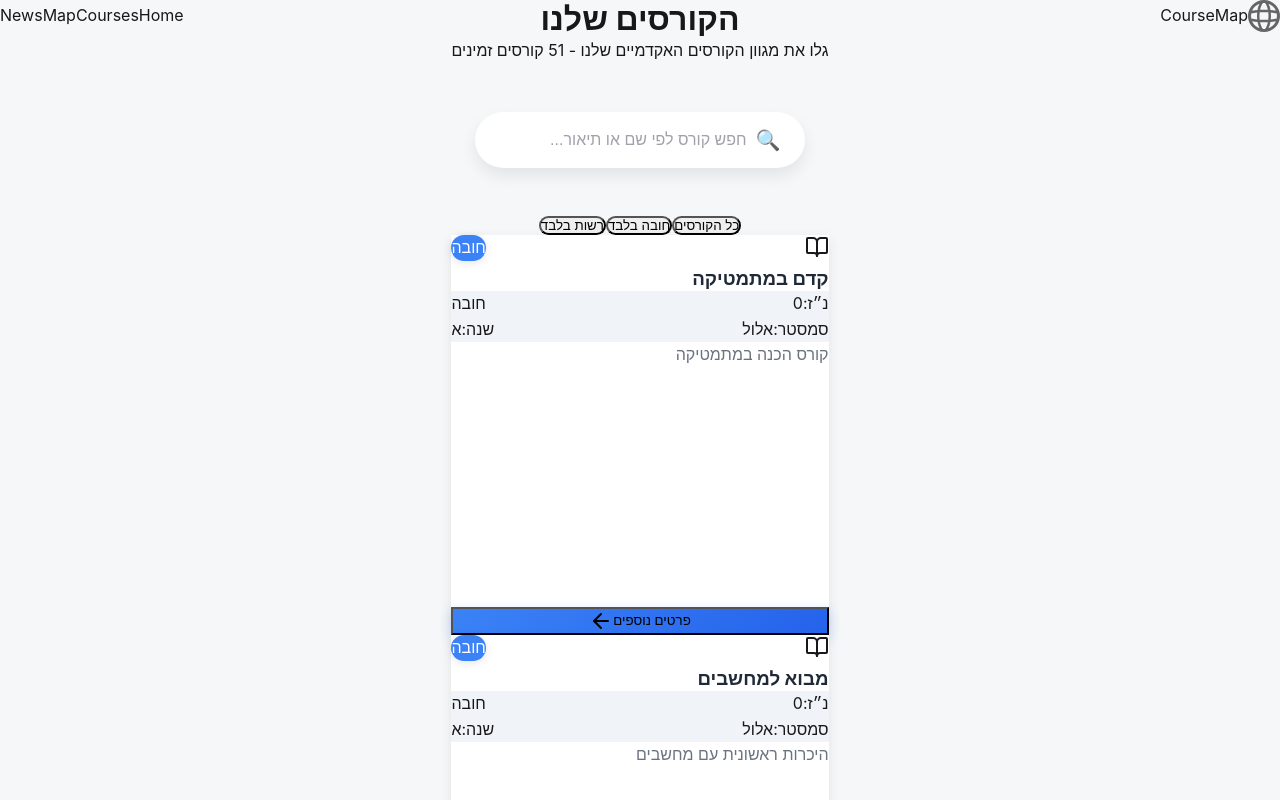
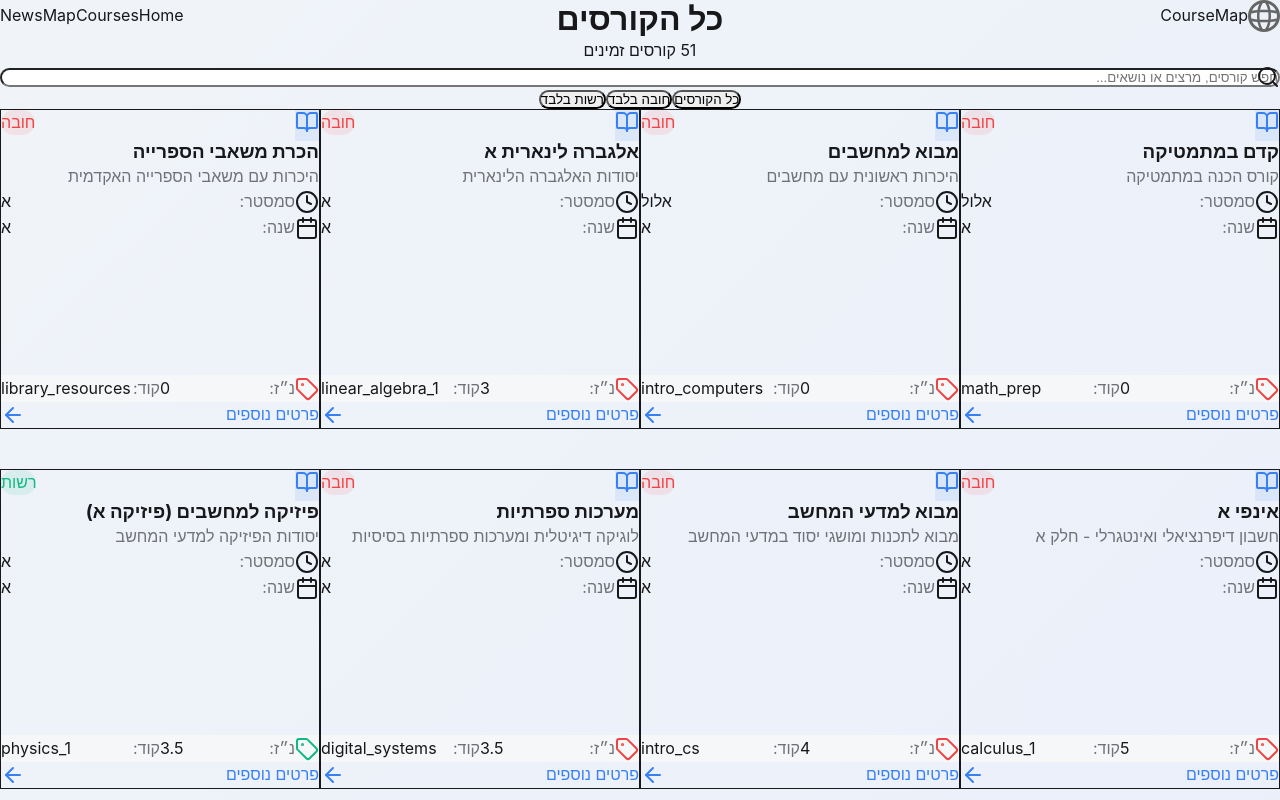
Before and after one commit to Meir-Crombie/course-map, a Next.js app: page /courses in a window 1280 px wide. Shown: the top 800 px of the page. Built offline with nearby package versions, Linux system fonts and the light colour scheme.

Commit message:
feat: Enhance CoursesPage and CourseCard - Implement optimized search and filter logic, improve layout and design, and add technical data display in CourseCard

```diff
--- a/src/app/courses/page.tsx
+++ b/src/app/courses/page.tsx
@@ -1,44 +1,41 @@
 "use client"
-import { useState, useMemo } from "react"
 import { motion } from "framer-motion"
-import Header from "@/components/Header"
-import Footer from "@/components/Footer"
-import CourseCard from "@/components/CourseCard"
-import SearchBar from "@/components/SearchBar"
-import coursesData from "@/data/courses.json"
+import { Search } from "lucide-react"
+import { useState } from "react"
+import Header from "../../components/Header"
+import Footer from "../../components/Footer"
+import CourseCard from "../../components/CourseCard"
+import coursesData from "../../data/courses.json"
 
 export default function CoursesPage() {
-  const [searchQuery, setSearchQuery] = useState("")
-  const [filterType, setFilterType] = useState<"all" | "mandatory" | "optional">("all")
   const courses = coursesData.courses
+  const [searchTerm, setSearchTerm] = useState("")
+  const [filterType, setFilterType] = useState("all")
 
-  // Optimized filtering with useMemo
-  const filteredCourses = useMemo(() =>
-    courses.filter((course) => {
-      // Search logic - match name OR description
-      const matchesSearch = searchQuery === "" ||
-        course.name.toLowerCase().includes(searchQuery.toLowerCase()) ||
-        (course.description?.toLowerCase().includes(searchQuery.toLowerCase()) ?? false)
+  const filteredCourses = courses.filter(course => {
+    const matchesSearch =
+      searchTerm === "" ||
+      course.name.includes(searchTerm) ||
+      course.description.includes(searchTerm)
 
-      // Filter logic - mandatory/optional
-      const matchesFilter = filterType === "all" ||
+    const matchesFilter =
+      filterType === "all" ||
       (filterType === "mandatory" && course.mandatory) ||
       (filterType === "optional" && !course.mandatory)
 
     return matchesSearch && matchesFilter
-    }),
-    [courses, searchQuery, filterType]
-  )
-
-  const handleSearch = (query: string) => {
-    setSearchQuery(query)
-  }
+  })
 
   return (
-    <div className="min-h-screen flex flex-col bg-gray-50" dir="rtl">
+    <div
+      className="min-h-screen flex flex-col"
+      style={{
+        background: "linear-gradient(135deg, #F0F4F8 0%, #E0E7FF 100%)",
+      }}
+    >
       <Header />
 
-      <main className="flex-1 max-w-7xl mx-auto px-4 sm:px-6 lg:px-8 py-12">
+      <main className="max-w-7xl mx-auto px-4 sm:px-6 lg:px-8 py-16 mt-16 flex-1">
         {/* Page Header */}
         <motion.div
           initial={{ opacity: 0, y: -20 }}
@@ -46,96 +43,86 @@ export default function CoursesPage() {
           transition={{ duration: 0.6 }}
           className="text-center mb-12"
         >
-          <h1 className="text-4xl font-bold text-center text-gray-900 mb-4">
-            הקורסים שלנו
+          <h1 className="text-4xl md:text-5xl font-bold mb-4 text-gray-800">
+            כל הקורסים
           </h1>
-
-          <p className="text-center text-gray-600 mb-10 max-w-2xl mx-auto">
-            גלו את מגוון הקורסים האקדמיים שלנו - {filteredCourses.length} קורסים זמינים
+          <p className="text-lg text-gray-500 mb-8">
+            {filteredCourses.length} קורסים זמינים
           </p>
 
-          {/* Search Bar Component */}
-          <div className="mb-10 max-w-xl mx-auto">
-            <SearchBar
-              onSearch={handleSearch}
-              placeholder="חפש קורס לפי שם או תיאור..."
+          {/* Search Bar */}
+          <div className="max-w-2xl mx-auto mb-6">
+            <div className="relative">
+              <Search className="absolute right-4 top-1/2 transform -translate-y-1/2 text-gray-400 w-5 h-5" />
+              <input
+                type="text"
+                placeholder="חפש קורסים, מרצים או נושאים..."
+                value={searchTerm}
+                onChange={(e) => setSearchTerm(e.target.value)}
+                className="w-full pr-12 pl-6 py-4 rounded-full bg-white shadow-md focus:ring-4 focus:ring-blue-200 focus:outline-none text-right transition-all placeholder-gray-400 text-gray-700"
               />
+            </div>
           </div>
 
           {/* Filter Buttons */}
           <div className="flex justify-center gap-3 flex-wrap">
+            {[
+              { label: "כל הקורסים", value: "all", color: "blue" },
+              { label: "חובה בלבד", value: "mandatory", color: "blue" },
+              { label: "רשות בלבד", value: "optional", color: "green" },
+            ].map(({ label, value, color }) => (
               <button
-              onClick={() => setFilterType("all")}
-              className={`px-6 py-2.5 rounded-full font-medium transition-all duration-300 shadow-md ${
-                filterType === "all"
-                  ? "bg-blue-600 text-white shadow-blue-200"
-                  : "bg-white text-gray-600 hover:bg-gray-50"
+                key={value}
+                onClick={() => setFilterType(value)}
+                className={`px-6 py-2.5 rounded-full font-medium transition-all shadow-sm hover:shadow-md hover:scale-105 duration-300 ${
+                  filterType === value
+                    ? `bg-${color}-500 text-white`
+                    : "bg-white text-gray-700"
                 }`}
               >
-              כל הקורסים
+                {label}
               </button>
-            <button
-              onClick={() => setFilterType("mandatory")}
-              className={`px-6 py-2.5 rounded-full font-medium transition-all duration-300 shadow-md ${
-                filterType === "mandatory"
-                  ? "bg-blue-600 text-white shadow-blue-200"
-                  : "bg-white text-gray-600 hover:bg-gray-50"
-              }`}
-            >
-              חובה בלבד
-            </button>
-            <button
-              onClick={() => setFilterType("optional")}
-              className={`px-6 py-2.5 rounded-full font-medium transition-all duration-300 shadow-md ${
-                filterType === "optional"
-                  ? "bg-green-600 text-white shadow-green-200"
-                  : "bg-white text-gray-600 hover:bg-gray-50"
-              }`}
-            >
-              רשות בלבד
-            </button>
+            ))}
           </div>
         </motion.div>
 
+        {/* Courses Grid */}
+        <div
+          className="grid gap-6 mb-12 place-items-center sm:grid-cols-2 lg:grid-cols-3"
+          style={{
+            gridTemplateColumns: "repeat(auto-fill, minmax(320px, 1fr))",
+            maxWidth: "1400px",
+            margin: "0 auto",
+          }}
+        >
+          {filteredCourses.map((course, index) => (
+            <motion.div
+              key={course.id}
+              initial={{ opacity: 0, y: 15 }}
+              animate={{ opacity: 1, y: 0 }}
+              transition={{ delay: index * 0.05 }}
+              className="w-full max-w-sm bg-white rounded-2xl shadow-lg hover:shadow-2xl hover:scale-[1.02] transition-all duration-300 min-h-[360px] flex flex-col justify-between"
+            >
+              <CourseCard course={course} index={index} />
+            </motion.div>
+          ))}
+        </div>
+
         {/* Empty State */}
-        {filteredCourses.length === 0 ? (
+        {filteredCourses.length === 0 && (
           <motion.div
             initial={{ opacity: 0 }}
             animate={{ opacity: 1 }}
             className="text-center py-20"
           >
-            <div className="text-6xl mb-4 rounded-full w-24 h-24 flex items-center justify-center mx-auto bg-blue-50">
+            <div className="text-6xl mb-4 rounded-full w-24 h-24 flex items-center justify-center mx-auto bg-blue-100">
               📚
             </div>
-            <h3 className="text-xl font-semibold text-gray-900 mb-2">
+            <h3 className="text-xl font-semibold text-blue-700 mb-2">
               לא נמצאו קורסים
             </h3>
-            <p className="text-gray-500 text-lg mb-4">
-              {searchQuery
-                ? `לא נמצאו קורסים עבור "${searchQuery}"`
-                : "אין קורסים זמינים כרגע"
-              }
-            </p>
-            {searchQuery && (
-              <button
-                onClick={() => setSearchQuery("")}
-                className="mt-4 text-blue-600 hover:underline font-medium"
-              >
-                נקה חיפוש
-              </button>
-            )}
+            <p className="text-gray-600">נסה לשנות את החיפוש או הסינון</p>
           </motion.div>
-        ) : (
-          /* Responsive Grid Layout: 1→2→3 columns */
-          <div className="grid grid-cols-1 sm:grid-cols-2 lg:grid-cols-3 gap-8 place-items-stretch">
-            {filteredCourses.map((course, index) => (
-              <CourseCard
-                key={course.id}
-                course={course}
-                index={index}
-              />
-            ))}
-          </div>
         )}
       </main>
 
--- a/src/app/globals.css
+++ b/src/app/globals.css
@@ -247,3 +247,17 @@ a:focus-visible {
     padding: 24px 16px;
   }
 }
+/* עיצוב נתונים טכניים בתוך הכרטיס - כדי להבטיח קריאה נכונה של קודים ומספרים */
+.data-label {
+    /* התווית (למשל: נ"ז:, קוד:) תמיד מימין לשמאל */
+    direction: rtl;
+    unicode-bidi: embed;
+}
+
+.data-value {
+    /* הערך (המספר, הקוד) צריך להיות משמאל לימין כדי לקרוא אותו נכון */
+    direction: ltr;
+    unicode-bidi: embed;
+    text-align: left; /* יישור שמאלה בתוך המקום שלו */
+    margin-right: auto; /* דוחף אותו לקצה השני */
+}
--- a/src/components/CourseCard.tsx
+++ b/src/components/CourseCard.tsx
@@ -1,6 +1,6 @@
 "use client"
 import { motion } from "framer-motion"
-import { ArrowLeft, BookOpen } from "lucide-react"
+import { ArrowLeft, BookOpen, Tag, Calendar, Clock } from "lucide-react"
 import Link from "next/link"
 
 interface CourseCardProps {
@@ -19,115 +19,105 @@ interface CourseCardProps {
 }
 
 export default function CourseCard({ course, index }: CourseCardProps) {
+  const isMandatory = course.mandatory
+
+  // הגדרות סגנון מתוך משתני ה-CSS
+  const statusColor = isMandatory
+    ? "var(--color-mandatory)"
+    : "var(--color-optional)"
+
+  const statusBg = isMandatory
+    ? "rgba(239, 68, 68, 0.1)"
+    : "rgba(16, 185, 129, 0.1)"
+
+  const mainIconColor = "text-blue-600" // נשאר כקלאס ברירת מחדל של טיילווינד
+
   return (
-    <motion.article
-      initial={{ opacity: 0, y: 30 }}
-      animate={{ opacity: 1, y: 0 }}
-      transition={{ duration: 0.5, delay: index * 0.05 }}
-      whileHover={{
-        y: -8,
-        boxShadow: "0 20px 40px rgba(59, 130, 246, 0.15)"
-      }}
-      className="h-full"
+    <Link
+      href={`/courses/${course.id}`}
+      className="h-full block group course-card"
     >
-      <div
-        className="rounded-2xl p-6 transition-all duration-300 flex flex-col h-full"
+      <motion.article
+        initial={{ opacity: 0, y: 30 }}
+        animate={{ opacity: 1, y: 0 }}
+        transition={{ duration: 0.6, delay: index * 0.07, ease: "easeOut" }}
+        whileHover={{
+          y: -6,
+          boxShadow: "var(--shadow-card)",
+        }}
+        className="bg-white rounded-3xl p-7 transition-all duration-300 flex flex-col border border-gray-100 hover:border-gray-200"
         style={{
-          background: "white",
-          boxShadow: "0 4px 12px rgba(0, 0, 0, 0.08)",
-          minHeight: "400px",
-          maxHeight: "400px"
+          minHeight: "100%",
+          maxHeight: "100%",
+          boxShadow: "var(--shadow-sm)",
         }}
+        dir="rtl" // הגדרה גורפת לכיווניות מימין לשמאל
       >
-        {/* Status Badge */}
+        {/* TOP SECTION: Icon, Badge, and Title */}
         <div className="flex justify-between items-start mb-4">
-          <div className="p-2.5 rounded-xl bg-blue-50">
-            <BookOpen className="w-5 h-5 text-blue-600" />
+          {/* Main Icon - שימוש במשתנה primary מה-CSS */}
+          <div className="p-3 rounded-xl" style={{ backgroundColor: 'rgba(56, 128, 245, 0.1)' }}>
+            <BookOpen className="w-5 h-5" style={{ color: 'var(--color-primary)' }} />
           </div>
+
+          {/* Badge (חובה/רשות) */}
           <span
-            className="px-4 py-1.5 rounded-full text-xs font-bold"
-            style={{
-              backgroundColor: course.mandatory ? "#3B82F6" : "#10B981",
-              color: "white",
-              boxShadow: "0 2px 8px rgba(0, 0, 0, 0.1)"
-            }}
+            className={`px-3 py-1 text-xs font-semibold rounded-full`}
+            style={{ backgroundColor: statusBg, color: statusColor }}
           >
-            {course.mandatory ? 'חובה' : 'רשות'}
+            {isMandatory ? "חובה" : "רשות"}
           </span>
         </div>
 
-        {/* Course Title */}
-        <h3
-          className="text-xl font-bold mb-3 line-clamp-2"
-          style={{
-            color: "#1F2937",
-            lineHeight: "1.3"
-          }}
-        >
+        {/* Title and Description */}
+        <h3 className="text-2xl font-extrabold mb-1 leading-tight line-clamp-2" style={{ color: 'var(--color-text-primary)' }}>
           {course.name}
         </h3>
 
-        {/* Metadata */}
-        <div className="mb-3 space-y-2">
-          <div
-            className="flex items-center justify-between px-3 py-2 rounded-lg"
-            style={{ backgroundColor: "#F0F4F8" }}
-          >
-            <div className="flex items-center gap-2 text-sm">
-              <span className="font-semibold text-gray-700">נ״ז:</span>
-              <span className="font-bold text-blue-600">{course.credits}</span>
-            </div>
-            <div className="h-4 w-px bg-gray-300" />
-            <div className="text-sm text-gray-600">
-              {course.mandatory ? 'חובה' : 'רשות'}
-            </div>
+        <p className="text-sm line-clamp-2 mb-5 leading-relaxed" style={{ color: 'var(--color-text-secondary)' }}>
+          {course.description || "תיאור קצר לא זמין. אנא בדוק את פרטי הקורס המלאים למידע נוסף."}
+        </p>
+
+        {/* INFO BLOCKS: Semester and Year (שומרים על סידור Flexbox נקי) */}
+        <div className="mb-5 mt-2 space-y-2">
+          {/* סמסטר */}
+          <div className="flex items-center text-sm px-3 py-1">
+            <Clock className="w-4 h-4 ml-2 text-amber-500" />
+            <span className="font-medium" style={{ color: 'var(--color-text-secondary)' }}>סמסטר:</span>
+            <span className="mr-auto font-bold text-left" style={{ color: 'var(--color-text-primary)' }}>{course.semester}</span>
           </div>
 
-          <div
-            className="flex items-center justify-between px-3 py-2 rounded-lg"
-            style={{ backgroundColor: "#F0F4F8" }}
-          >
-            <div className="flex items-center gap-2 text-sm">
-              <span className="font-semibold text-gray-700">סמסטר:</span>
-              <span className="text-gray-900">{course.semester}</span>
-            </div>
-            <div className="h-4 w-px bg-gray-300" />
-            <div className="flex items-center gap-2 text-sm">
-              <span className="font-semibold text-gray-700">שנה:</span>
-              <span className="text-gray-900">{course.year}</span>
-            </div>
+          {/* שנה */}
+          <div className="flex items-center text-sm px-3 py-1">
+            <Calendar className="w-4 h-4 ml-2 text-indigo-500" />
+            <span className="font-medium" style={{ color: 'var(--color-text-secondary)' }}>שנה:</span>
+            <span className="mr-auto font-bold text-left" style={{ color: 'var(--color-text-primary)' }}>{course.year}</span>
           </div>
         </div>
 
-        {/* Description */}
-        <p
-          className="text-sm mb-4 line-clamp-3 flex-grow"
-          style={{
-            color: "#6B7280",
-            lineHeight: "1.6"
-          }}
-        >
-          {course.description}
-        </p>
+        {/* Technical Data (נ״ז + קוד) - סידור סופי עם קלאסים גלובליים */}
+        <div className="grid grid-cols-2 gap-3 mb-5 pt-4 mt-auto border-t" style={{ borderColor: 'var(--color-bg-main)' }}>
 
-        {/* Button */}
-        <div className="mt-auto">
-          <Link href={`/courses/${course.id}`}>
-            <motion.button
-              whileHover={{ scale: 1.02 }}
-              whileTap={{ scale: 0.98 }}
-              className="w-full text-white font-semibold py-3 px-4 rounded-xl transition-all duration-300 flex items-center justify-center text-sm group"
-              style={{
-                background: "linear-gradient(135deg, #3B82F6 0%, #2563EB 100%)",
-                boxShadow: "0 4px 12px rgba(59, 130, 246, 0.3)"
-              }}
-            >
-              <span>פרטים נוספים</span>
-              <ArrowLeft className="w-4 h-4 mr-2 group-hover:translate-x-1 transition-transform" />
-            </motion.button>
-          </Link>
+          {/* נ״ז */}
+          <div className="flex items-center justify-start text-xs px-3 py-2 rounded-xl" style={{ backgroundColor: 'var(--color-bg-main)' }}>
+            <Tag className={`w-4 h-4 ml-2`} style={{ color: statusColor }} />
+            <span className="data-label" style={{ color: 'var(--color-text-secondary)' }}>נ״ז:</span>
+            <span className="data-value" style={{ color: 'var(--color-text-primary)' }}>{course.credits}</span>
+          </div>
+
+          {/* קוד קורס */}
+          <div className="flex items-center justify-start text-xs px-3 py-2 rounded-xl" style={{ backgroundColor: 'var(--color-bg-main)' }}>
+            <span className="data-label" style={{ color: 'var(--color-text-secondary)' }}>קוד:</span>
+            <span className="data-value font-mono" style={{ color: 'var(--color-text-primary)' }}>{course.id}</span>
+          </div>
         </div>
-      </div>
-    </motion.article>
+
+        {/* Footer Link (חץ אלגנטי) */}
+        <div className="mt-2 flex items-center justify-between font-bold transition-colors group-hover:opacity-90" style={{ color: 'var(--color-primary)' }}>
+          <span>פרטים נוספים</span>
+          <ArrowLeft className="w-4 h-4 mr-2 group-hover:translate-x-1 transition-transform" />
+        </div>
+      </motion.article>
+    </Link>
   )
 }
```
Lines whose indentation alone changed are shown as unchanged.
